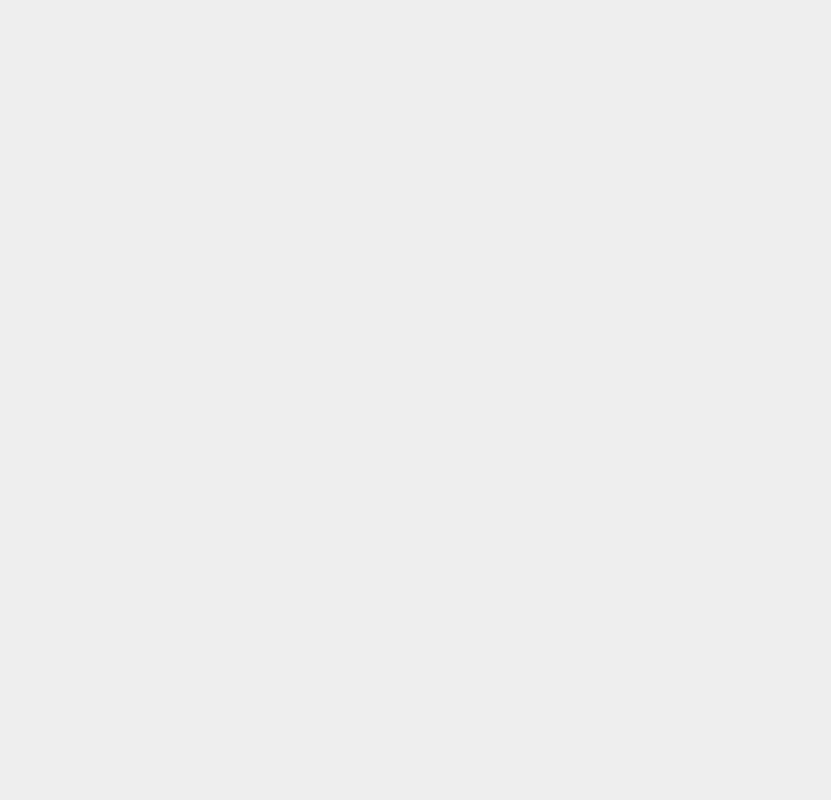
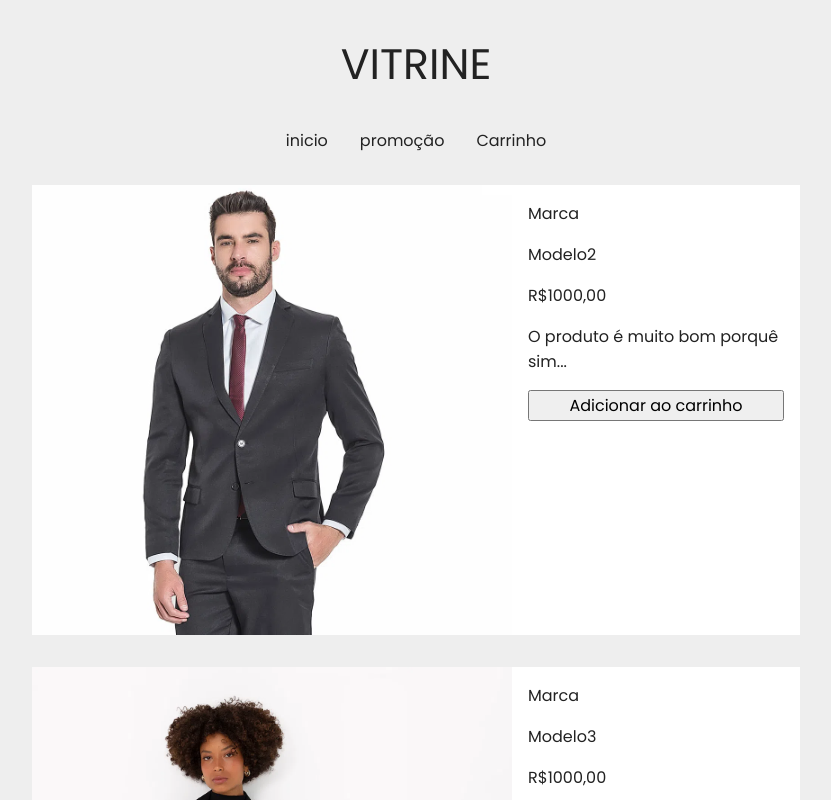
Before and after one commit to Kiff0408/vitrine-react, a React (Vite) app in the folder proj06f/: page /promocao in a window 1280 px wide. Before the commit this address had no page. Shown: the top 800 px of the page, without its empty margins (224-1055 px from the left). Built offline with nearby package versions, Linux system fonts and the light colour scheme.

Commit message:
adicionando promoção

```diff
--- a/proj06f/src/Rotas.jsx
+++ b/proj06f/src/Rotas.jsx
@@ -2,6 +2,7 @@ import React from "react";
 import { BrowserRouter, Routes, Route } from "react-router-dom";
 import Vitrine from "./pages/Vitrine";
 import Produto from "./pages/Produtos";
+import Promocao from "./pages/Promocao";
 
 
 export default  function Rotas( ) {
@@ -9,6 +10,7 @@ export default  function Rotas( ) {
         <Routes>
             <Route index path= "/" element = { < Vitrine/> } />
             <Route path ="/produto/:codigo" element = {<Produto/> }/>
+            <Route path = "/promocao" element = {<Promocao/>}/>
 
         </Routes>
     </BrowserRouter>
--- a/proj06f/src/datas/ProdutosExemplo.js
+++ b/proj06f/src/datas/ProdutosExemplo.js
@@ -11,7 +11,8 @@ const ProdutosExemplo = [
             "/assets/01.jpg",
             "/assets/02.jpg",
             "/assets/03.jpg",
-        ]
+        ],
+        promocao:false,
     },
     {
         codigo:"1235",
@@ -23,7 +24,8 @@ const ProdutosExemplo = [
             "/assets/04.jpg",
             "/assets/05.jpg",
             "/assets/06.jpg",
-        ]
+        ],
+        promocao:true,
     },
     {
         codigo:"1236",
@@ -35,7 +37,8 @@ const ProdutosExemplo = [
             "/assets/07.jpg",
             "/assets/08.jpg",
             "/assets/09.jpg",
-        ]
+        ],
+        promocao:true,
     },
     {
         codigo:"1237",
@@ -47,7 +50,8 @@ const ProdutosExemplo = [
             "/assets/10.jpg",
             "/assets/11.jpg",
             "/assets/12.jpg",
-        ]
+        ],
+        promocao:false,
     },
     {
         codigo:"1238",
@@ -59,7 +63,8 @@ const ProdutosExemplo = [
             "/assets/13.jpg",
             "/assets/14.jpg",
             "/assets/15.jpg",
-        ]
+        ],
+        promocao:false,
     },
     {
         codigo:"1239",
@@ -71,7 +76,8 @@ const ProdutosExemplo = [
             "/assets/16.jpg",
             "/assets/17.jpg",
             "/assets/18.jpg",
-        ]
+        ],
+        promocao:false,
     },
     {
         codigo:"1240",
@@ -83,7 +89,8 @@ const ProdutosExemplo = [
             "/assets/19.jpg",
             "/assets/20.jpg",
             "/assets/21.jpg",
-        ]
+        ],
+        promocao:false,
     },
     {
         codigo:"1241",
@@ -95,7 +102,8 @@ const ProdutosExemplo = [
             "/assets/22.jpg",
             "/assets/23.jpg",
             "/assets/24.jpg",
-        ]
+        ],
+        promocao:true,
     },
 
 ]
--- /dev/null
+++ b/proj06f/src/pages/Promocao.jsx
@@ -0,0 +1,23 @@
+import React from "react";
+import Navegacao from "../componentes/Navegacao";
+import Exibidor from "../componentes/Exibidor";
+import ProdutosExemplo from "../datas/ProdutosExemplo";
+
+export default function Promocao () {
+    return <>
+        <Navegacao titulo = "VITRINE">
+            <a href="/">inicio</a>
+            <a href="/promocao"> promoção</a>
+            <a href="/carrinho"> Carrinho </a>
+
+     </Navegacao>
+
+     {
+        ProdutosExemplo.map(function(produto,indice) {
+            if ( produto.promocao == true)
+                return <Exibidor key= { indice} produto= {produto}/>
+
+        })
+    }
+    </>
+}
```
